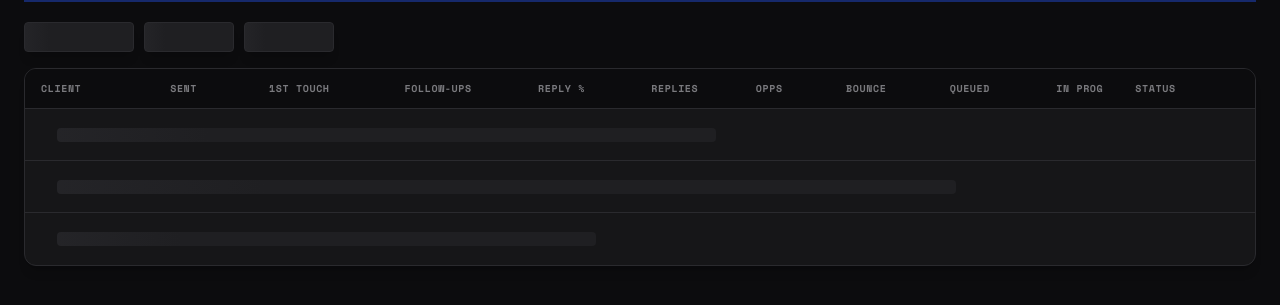
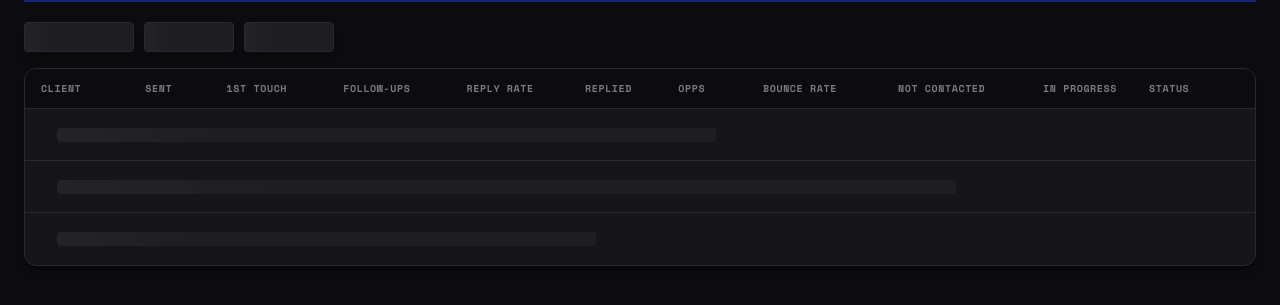
Before and after one commit to mihajlo-133/campaign-dashboard, a Python web app: template gtm/prospeqt-outreach-dashboard/templates/dashboard.html in a window 1280 px wide. Shown: the part 64-369 px from the top of the page. Run offline with Jinja, Linux system fonts and the light colour scheme; the template is opened without the code that fills it, so the values that code supplies are empty.

Commit message:
Align dashboard terminology with Instantly UI
Reply % → Reply Rate, Replies → Replied, Bounce → Bounce Rate,
Queued → Not Contacted, In Prog → In Progress. Matches Instantly's
campaign list and analytics views exactly.

Co-Authored-By: Claude Opus 4.6 (1M context) <noreply@anthropic.com>

```diff
--- a/gtm/prospeqt-outreach-dashboard/templates/dashboard.html
+++ b/gtm/prospeqt-outreach-dashboard/templates/dashboard.html
@@ -257,12 +257,12 @@ tr.expand-row.visible{display:table-row}
           <th class="num" data-col="sent_today" data-tip="Emails sent today (Eastern time)">Sent</th>
           <th class="num col-sm-hide" data-col="first_touch_today" data-tip="First-touch emails sent today">1st Touch</th>
           <th class="num col-sm-hide" data-col="followup_today" data-tip="Follow-up emails sent today">Follow-ups</th>
-          <th class="num" data-col="reply_rate_today" data-tip="Reply rate today (active campaigns)">Reply %</th>
-          <th class="num col-sm-hide" data-col="replies_today" data-tip="Replies received today">Replies</th>
+          <th class="num" data-col="reply_rate_today" data-tip="Reply rate today (active campaigns)">Reply Rate</th>
+          <th class="num col-sm-hide" data-col="replies_today" data-tip="Replies received today">Replied</th>
           <th class="num col-sm-hide" data-col="opps_today" data-tip="Opportunities today">Opps</th>
-          <th class="num col-sm-hide" data-col="bounce_rate" data-tip="Bounce rate (active campaigns)">Bounce</th>
-          <th class="num col-sm-hide" data-col="not_contacted" data-tip="Leads not yet contacted">Queued</th>
-          <th class="num col-sm-hide" data-col="in_progress" data-tip="Leads in progress (contacted, not completed)">In Prog</th>
+          <th class="num col-sm-hide" data-col="bounce_rate" data-tip="Bounce rate (active campaigns)">Bounce Rate</th>
+          <th class="num col-sm-hide" data-col="not_contacted" data-tip="Leads not yet contacted">Not Contacted</th>
+          <th class="num col-sm-hide" data-col="in_progress" data-tip="Leads contacted but not completed sequence">In Progress</th>
           <th data-col="status" data-tip="Overall health based on KPI thresholds">Status</th>
           <th style="width:32px"></th>
         </tr>
@@ -357,7 +357,7 @@ function renderTable(data){
     rows+='<td class="num col-sm-hide"><span class="cell-val '+oc+'">'+fmt(d.opps_today)+'</span>'+trend(d.opp_trend)+'</td>';
     // Bounce
     rows+='<td class="num col-sm-hide"><span class="cell-val '+bc+'">'+fmtPct(d.bounce_rate)+'</span></td>';
-    // Queued (not contacted)
+    // Not Contacted
     rows+='<td class="num col-sm-hide"><span class="cell-val">'+fmt(d.not_contacted)+'</span></td>';
     // In progress
     var ipVal=d.in_progress!=null?fmt(d.in_progress):'N/A';
@@ -393,7 +393,7 @@ function renderChips(data){
   h+='<span class="chip"><strong>'+fmt(totalFirstTouch)+'</strong>&nbsp;1st touch</span>';
   h+='<span class="chip"><strong>'+fmt(totalFollowups)+'</strong>&nbsp;follow-ups</span>';
   h+='<span class="chip c-blue"><strong>'+fmt(totalOpps)+'</strong>&nbsp;opps</span>';
-  h+='<span class="chip">Reply&nbsp;<strong>'+fmtPct(avgRR)+'</strong></span>';
+  h+='<span class="chip">Reply rate&nbsp;<strong>'+fmtPct(avgRR)+'</strong></span>';
   if(counts.red)   h+='<span class="chip c-red"><span class="dot dot-red"></span><strong>'+counts.red+'</strong>&nbsp;action needed</span>';
   if(counts.amber) h+='<span class="chip c-amber"><span class="dot dot-amber"></span><strong>'+counts.amber+'</strong>&nbsp;watch</span>';
   if(counts.green) h+='<span class="chip c-green"><span class="dot dot-green"></span><strong>'+counts.green+'</strong>&nbsp;on track</span>';
@@ -416,8 +416,8 @@ function buildCampaignRow(c){
   h+='<td data-label="Replies" class="num" style="color:'+(c.replies_today>0?'#29753c':'var(--tx3)')+'">'+fmt(c.replies_today)+'</td>';
   h+='<td data-label="Opps" class="num" style="color:'+(c.opps_today>0?'#29753c':'var(--tx3)')+'">'+fmt(c.opps_today)+'</td>';
   h+='<td data-label="Reply Rate" class="num">'+rr+'</td>';
-  h+='<td data-label="Queued" class="num">'+nc+'</td>';
-  h+='<td data-label="In Prog" class="num">'+ip+'</td>';
+  h+='<td data-label="Not Contacted" class="num">'+nc+'</td>';
+  h+='<td data-label="In Progress" class="num">'+ip+'</td>';
   h+='</tr>';
   return h;
 }
@@ -428,7 +428,7 @@ function buildCampaignTable(campaigns){
   var paused=campaigns.filter(function(c){return c.status==='paused'||c.status==='stopped'}).sort(bySent);
   var other=campaigns.filter(function(c){return c.status!=='active'&&c.status!=='paused'&&c.status!=='stopped'}).sort(bySent);
   var h='<table class="camp-table">';
-  h+='<thead><tr><th>Campaign</th><th>Status</th><th class="num">Sent</th><th class="num">1st Touch</th><th class="num">Follow-ups</th><th class="num">Replies</th><th class="num">Opps</th><th class="num">Reply %</th><th class="num">Queued</th><th class="num">In Prog</th></tr></thead>';
+  h+='<thead><tr><th>Campaign</th><th>Status</th><th class="num">Sent</th><th class="num">1st Touch</th><th class="num">Follow-ups</th><th class="num">Replied</th><th class="num">Opps</th><th class="num">Reply Rate</th><th class="num">Not Contacted</th><th class="num">In Progress</th></tr></thead>';
   h+='<tbody>';
   // Active campaigns: always visible
   if(active.length===0){h+='<tr><td colspan="10" style="font-size:12px;color:var(--tx3);padding:12px">No active campaigns</td></tr>';}
@@ -636,12 +636,12 @@ function renderCards(data){
     h+='<div class="m-card-metrics">';
     h+='<div><div class="m-metric-label">Sent Today</div><div class="m-metric-val cell-val '+sc+'">'+fmt(d.sent_today)+' '+trend(d.sent_trend)+'</div></div>';
     h+='<div><div class="m-metric-label">Reply Rate</div><div class="m-metric-val cell-val '+rrMobileCls+'">'+rrMobile+'</div></div>';
-    h+='<div><div class="m-metric-label">Replies</div><div class="m-metric-val" style="'+(d.replies_today>0?'color:#29753c':'')+'">'+fmt(d.replies_today)+'</div></div>';
-    h+='<div><div class="m-metric-label">Opps</div><div class="m-metric-val cell-val '+oc+'">'+fmt(d.opps_today)+'</div></div>';
+    h+='<div><div class="m-metric-label">Replied</div><div class="m-metric-val" style="'+(d.replies_today>0?'color:#29753c':'')+'">'+fmt(d.replies_today)+'</div></div>';
+    h+='<div><div class="m-metric-label">Opportunities</div><div class="m-metric-val cell-val '+oc+'">'+fmt(d.opps_today)+'</div></div>';
     h+='</div>';
     var mipVal=d.in_progress!=null?fmt(d.in_progress):'N/A';
     var mncVal=d.not_contacted!=null?fmt(d.not_contacted):'--';
-    h+='<div style="font-size:12px;color:var(--tx2);margin-top:10px;padding-top:10px;border-top:1px solid var(--bd)">Pipeline: <span style="color:var(--tx3)">'+mncVal+'</span> queued &middot; <span style="color:var(--blue);font-weight:600">'+mipVal+'</span> in progress</div>';
+    h+='<div style="font-size:12px;color:var(--tx2);margin-top:10px;padding-top:10px;border-top:1px solid var(--bd)"><span style="color:var(--tx3)">'+mncVal+'</span> not contacted &middot; <span style="color:var(--blue);font-weight:600">'+mipVal+'</span> in progress</div>';
     // Inline expand detail
     h+='<div class="m-card-detail">';
     if(isExp){h+=buildExpandContent(name,d);}
```
